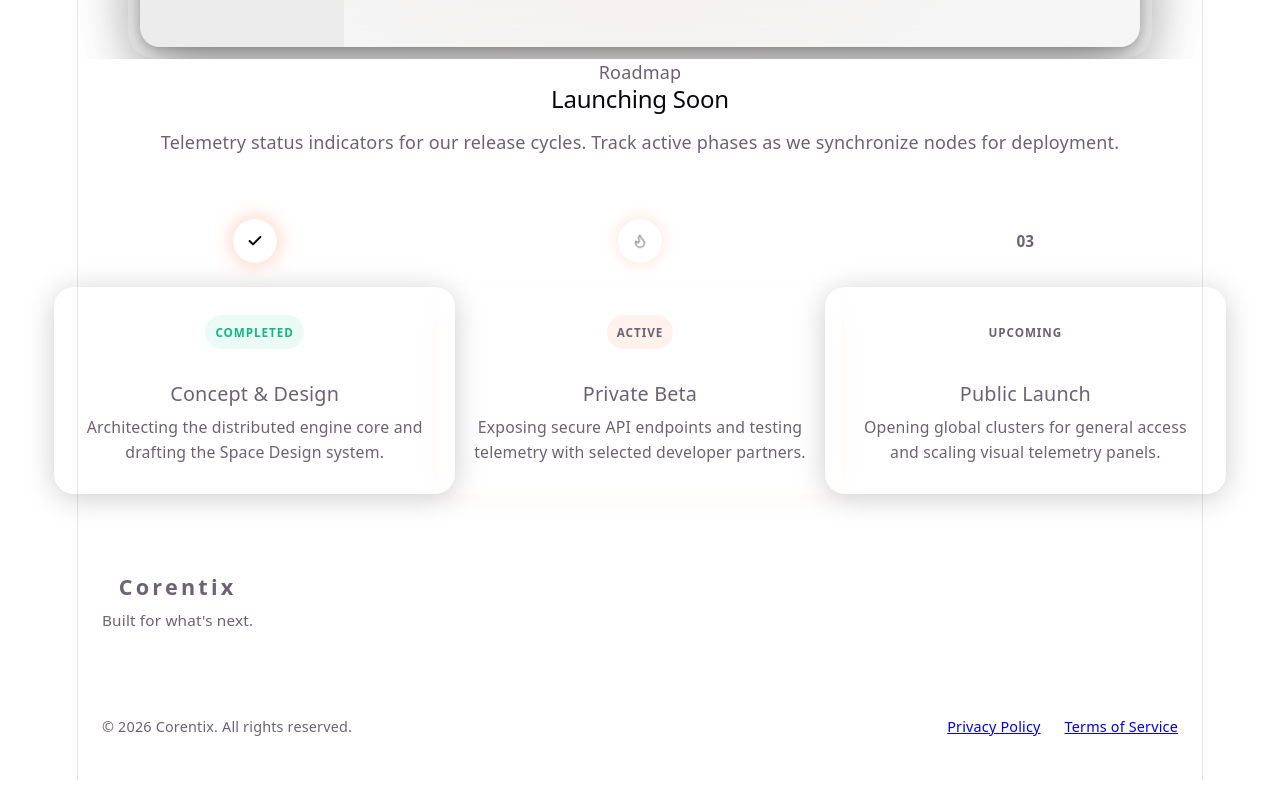
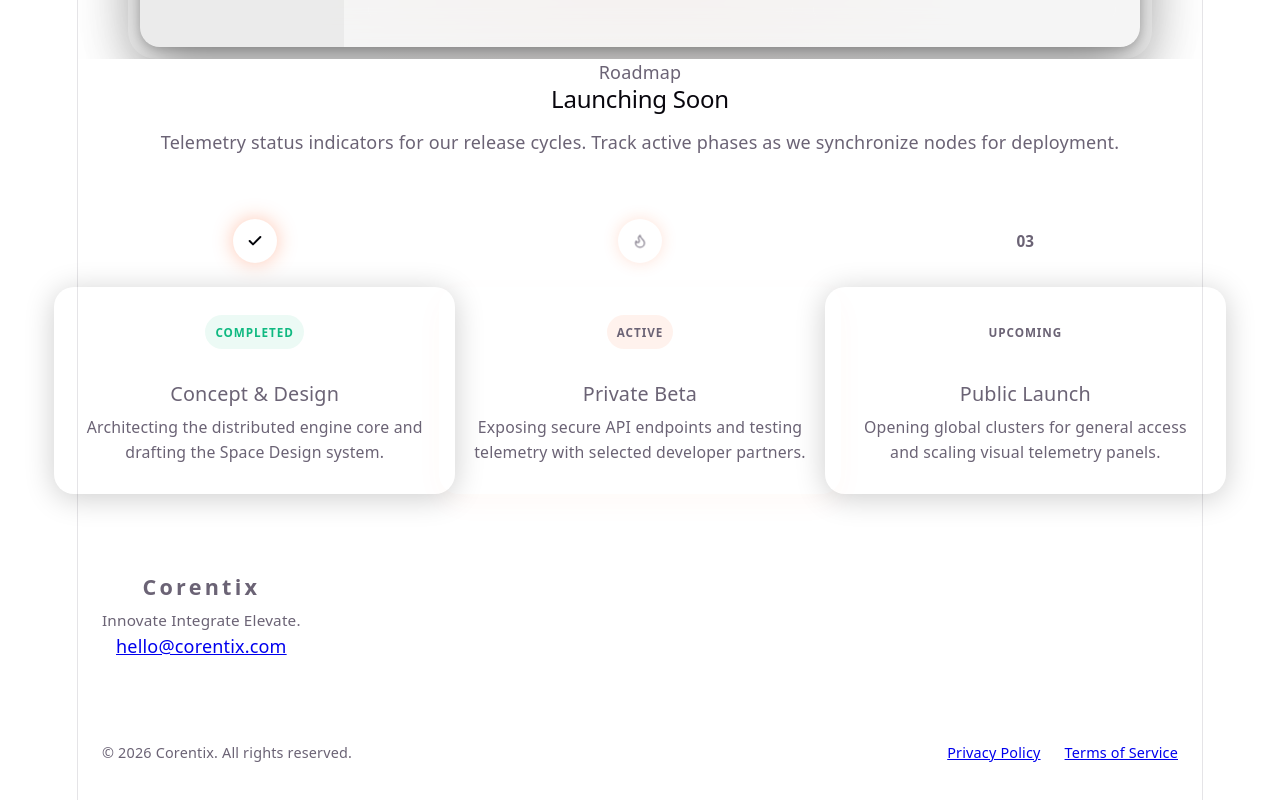
Before and after one commit to TheCorentix/framer-coming-soon, a React (Vite) app: page / in a window 1280 px wide. Shown: the part 1901-2701 px from the top of the page. Built offline with nearby package versions, Linux system fonts and the light colour scheme; the HTML template or start-up script is replaced by a standard one.

Commit message:
Update brand tagline in Footer component

```diff
--- a/src/components/Footer.jsx
+++ b/src/components/Footer.jsx
@@ -10,7 +10,8 @@ export default function Footer() {
         <div className="footer-top">
           <div className="footer-brand">
             <span className="brand-logo">Corentix</span>
-            <p className="brand-tagline">Built for what's next.</p>
+            <p className="brand-tagline">Innovate Integrate Elevate.</p>
+            <a href="mailto:hello@corentix.com" className="brand-email">hello@corentix.com</a>
           </div>
         </div>
 
```
